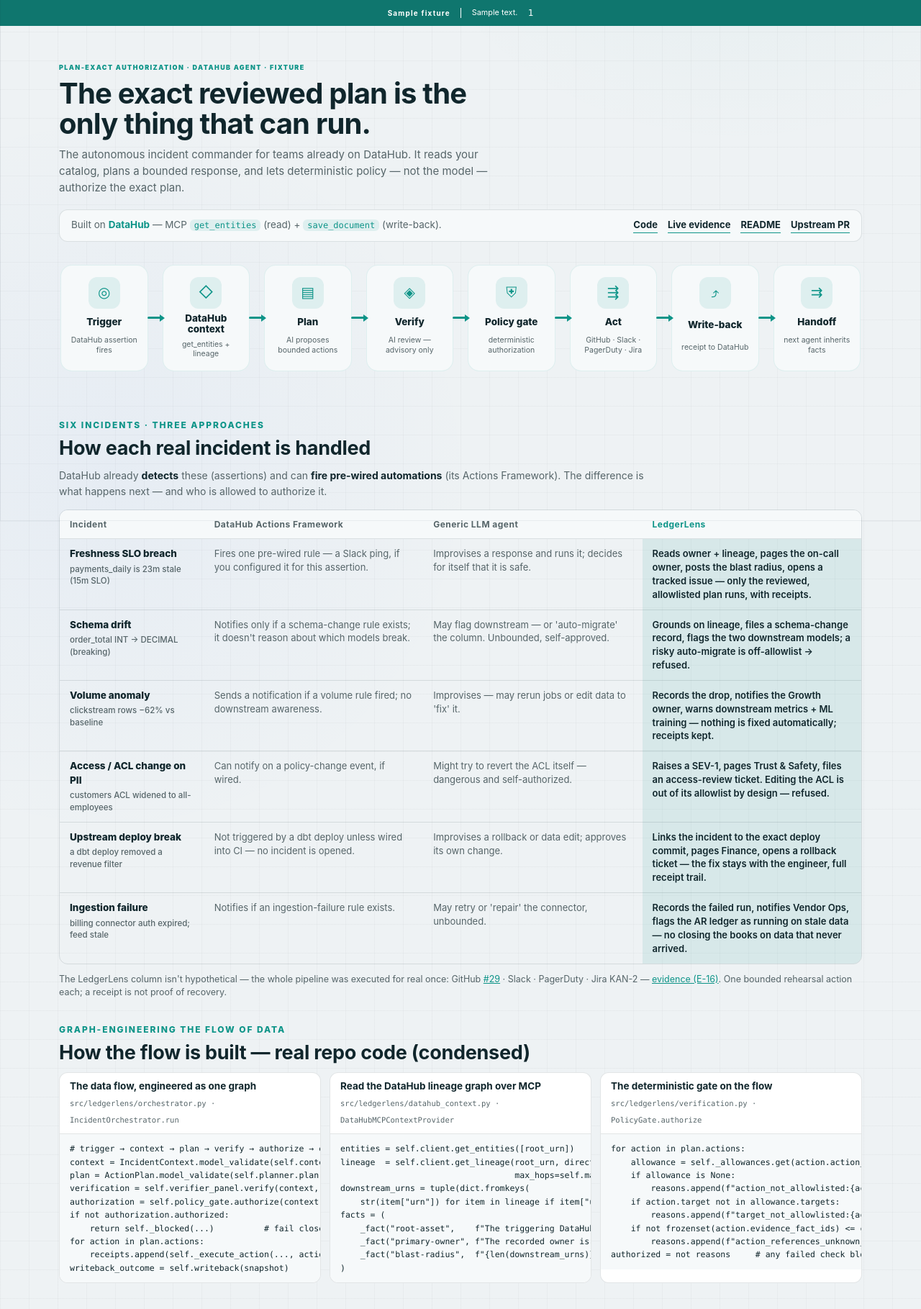
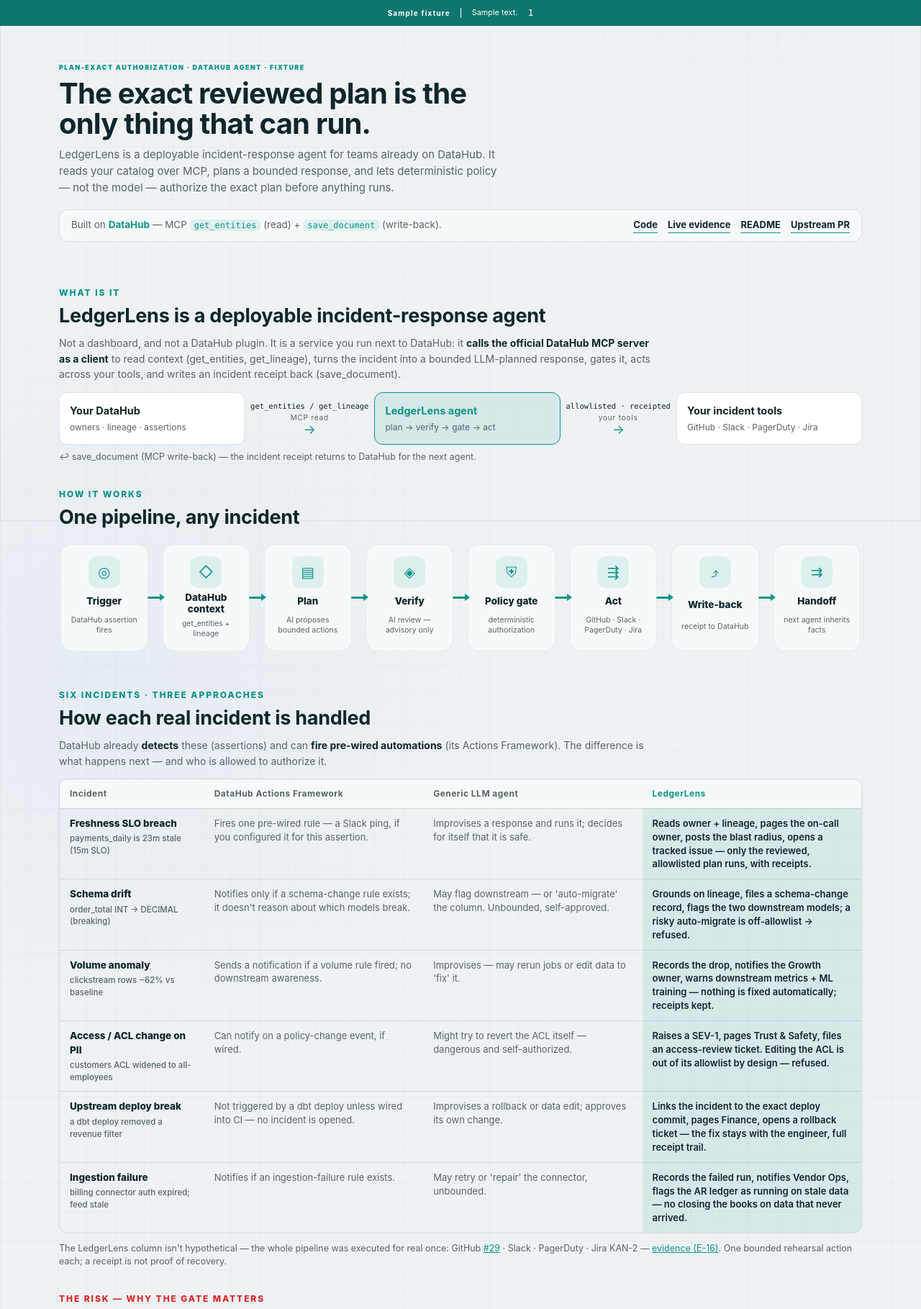
Before and after one commit to tomyimkc/ledgerlens, a FastAPI app: template src/ledgerlens/templates/incident_dashboard.html in a window 1280 px wide. Shown: the part 76-1895 px from the top of the page at 72% size. Run offline with FastAPI, Linux system fonts and the light colour scheme; the template is opened without the code that fills it: most values are stand-ins (such as "Sample title", 1, 10 or a date in 2020); some libraries are stand-ins or nearby versions.

Commit message:
feat(space): add "What is LedgerLens?" (system diagram) + "The risk" danger section (#57)
Two clarity additions to the product page:
- "What is it": names the product and states plainly that LedgerLens is a deployable
  incident-response agent — a CLIENT of the official DataHub MCP server (get_entities /
  get_lineage / save_document), not a dashboard, plugin, or MCP server. Includes a
  system diagram: Your DataHub → LedgerLens agent → your tools, with the MCP write-back.
- "The risk": four concrete danger scenarios of a self-authorizing generic agent
  (schema auto-migrate corrupting money, PII ACL self-revert, plan drift, wrong-target
  paging) — each with the consequence and how the deterministic gate refuses it.

Hero subline now leads with what the product is. UI-only; 14 dashboard tests, full
offline suite, consistency, and hosted-smoke pass.

Co-authored-by: Claude Opus 4.8 <noreply@anthropic.com>

```diff
--- a/src/ledgerlens/static/incident.css
+++ b/src/ledgerlens/static/incident.css
@@ -2426,3 +2426,31 @@ body.js .pnode.done .pnode-icon { color: var(--teal); }
   .cmp-table { font-size: 12px; }
   .cmp-table tbody th { width: auto; }
 }
+
+/* "What is it" system map */
+.sysmap { display: flex; align-items: stretch; gap: 8px; flex-wrap: wrap; margin: 8px 0 8px; }
+.sysbox { flex: 1 1 180px; border: 1px solid var(--line); border-radius: 12px; background: var(--surface); padding: 14px; display: grid; gap: 4px; align-content: start; }
+.sysbox strong { font-size: 14.5px; }
+.sysbox small { font-size: 12px; color: var(--muted); }
+.sysbox.us { border-color: var(--teal); background: var(--teal-dim); }
+.sysbox.us strong { color: var(--teal); }
+.sysarrow { display: grid; align-content: center; justify-items: center; gap: 1px; min-width: 116px; text-align: center; color: var(--muted); }
+.sysarrow-l { font-family: ui-monospace, SFMono-Regular, Menlo, monospace; font-size: 10.5px; color: var(--ink); }
+.sysarrow small { font-size: 10px; letter-spacing: 0.08em; }
+.sysarrow-h { color: var(--teal); font-size: 18px; line-height: 1; }
+.syswrite { margin: 6px 0 0; font-size: 12.5px; color: var(--muted); }
+
+/* "The risk" danger cards */
+.danger-eyebrow { color: var(--coral); }
+.danger-grid { display: grid; grid-template-columns: repeat(auto-fit, minmax(280px, 1fr)); gap: 12px; }
+.danger-card { border: 1px solid var(--line); border-left: 3px solid var(--coral); border-radius: 12px; background: var(--surface); padding: 14px; }
+.danger-tag { display: inline-block; font-size: 9.5px; letter-spacing: 0.1em; font-weight: 800; color: var(--coral); background: var(--coral-dim); padding: 2px 7px; border-radius: 999px; margin-bottom: 7px; }
+.danger-act strong { display: block; font-size: 14px; color: var(--ink); }
+.danger-conseq { margin: 8px 0; font-size: 13px; line-height: 1.5; color: var(--muted); }
+.danger-arrow { color: var(--coral); font-weight: 800; }
+.danger-fix { margin: 0; font-size: 13px; line-height: 1.5; color: var(--ink); border-top: 1px solid var(--line); padding-top: 8px; }
+.danger-fix b { color: var(--teal); }
+
+/* pipeline now rendered as a section */
+.pipe-wrap { overflow-x: auto; }
+@media (max-width: 720px) { .sysarrow-h { transform: rotate(90deg); } }
--- a/src/ledgerlens/static/incident.js
+++ b/src/ledgerlens/static/incident.js
@@ -45,14 +45,60 @@
     ["⇉", "Handoff", "next agent inherits facts"],
   ];
   const buildPipe = () => {
-    pipeEl.replaceChildren();
+    const pipe = h("div", { class: "pipe" });
     NODES.forEach(([icon, label, sub], i) => {
-      pipeEl.append(h("div", { class: "pnode done" },
+      pipe.append(h("div", { class: "pnode done" },
         h("span", { class: "pnode-icon", text: icon }),
         h("span", { class: "pnode-label", text: label }),
         h("small", { class: "pnode-sub", text: sub })));
-      if (i < NODES.length - 1) pipeEl.append(h("span", { class: "parrow filled" }, h("span", { class: "packet", "aria-hidden": "true" })));
+      if (i < NODES.length - 1) pipe.append(h("span", { class: "parrow filled" }, h("span", { class: "packet", "aria-hidden": "true" })));
     });
+    return h("section", { class: "sec" },
+      h("p", { class: "sec-eyebrow", text: "HOW IT WORKS" }),
+      h("h2", { class: "sec-title", text: "One pipeline, any incident" }),
+      h("div", { class: "pipe-wrap" }, pipe));
+  };
+
+  // ---- what is LedgerLens? -------------------------------------------------
+  const buildWhat = () => {
+    const box = (t, s, cls) => h("div", { class: "sysbox" + (cls ? " " + cls : "") }, h("strong", { text: t }), h("small", { text: s }));
+    const arrow = (label, sub) => h("div", { class: "sysarrow" },
+      h("span", { class: "sysarrow-l", text: label }), sub ? h("small", { text: sub }) : null,
+      h("span", { class: "sysarrow-h", "aria-hidden": "true", text: "→" }));
+    return h("section", { class: "sec" },
+      h("p", { class: "sec-eyebrow", text: "WHAT IS IT" }),
+      h("h2", { class: "sec-title", text: "LedgerLens is a deployable incident-response agent" }),
+      h("p", { class: "sec-note" }, "Not a dashboard, and not a DataHub plugin. It is a service you run next to DataHub: it ",
+        h("b", { text: "calls the official DataHub MCP server as a client" }), " to read context (get_entities, get_lineage), turns the incident into a bounded LLM-planned response, gates it, acts across your tools, and writes an incident receipt back (save_document)."),
+      h("div", { class: "sysmap" },
+        box("Your DataHub", "owners · lineage · assertions"),
+        arrow("get_entities / get_lineage", "MCP read"),
+        box("LedgerLens agent", "plan → verify → gate → act", "us"),
+        arrow("allowlisted · receipted", "your tools"),
+        box("Your incident tools", "GitHub · Slack · PagerDuty · Jira")),
+      h("p", { class: "syswrite" }, "↩ save_document (MCP write-back) — the incident receipt returns to DataHub for the next agent."));
+  };
+
+  // ---- the danger a self-authorizing agent creates -------------------------
+  const DANGERS = [
+    ["Auto-migrates the schema", "rewrites production order_total — every order silently rounds money.", "a data-mutation action isn't on the allowlist → refused. It files a change record instead."],
+    ["Reverts the PII ACL itself", "grants or strips access with no review — a security and privacy incident.", "ACL edits are off-allowlist by design → refused. It files an access review instead."],
+    ["Runs a plan that drifted after review", "a human approved plan A; the model executes plan B, so an unreviewed action runs.", "authorization is bound to the exact plan fingerprint → refused."],
+    ["Pages the wrong service / posts to #all-company", "hallucinated or injected targets create noise, false alarms, or a leak.", "only allowlisted targets execute → refused."],
+  ];
+  const buildDanger = () => {
+    const grid = h("div", { class: "danger-grid" });
+    for (const [act, consequence, refuse] of DANGERS) {
+      grid.append(h("article", { class: "danger-card" },
+        h("div", { class: "danger-act" }, h("span", { class: "danger-tag", text: "SELF-AUTHORIZING AGENT" }), h("strong", { text: "“" + act + "”" })),
+        h("p", { class: "danger-conseq" }, h("span", { class: "danger-arrow", text: "→ " }), consequence),
+        h("p", { class: "danger-fix" }, h("b", { text: "LedgerLens: " }), refuse)));
+    }
+    return h("section", { class: "sec" },
+      h("p", { class: "sec-eyebrow danger-eyebrow", text: "THE RISK — WHY THE GATE MATTERS" }),
+      h("h2", { class: "sec-title", text: "What a self-authorizing agent can do to an incident" }),
+      h("p", { class: "sec-note" }, "A generic LLM agent decides for itself whether its own response is safe — so a bad plan, a hallucinated target, or a prompt-injected incident payload can run unchecked. Each of these is exactly what the deterministic gate stops."),
+      grid);
   };
 
   // ---- six incidents, three approaches -------------------------------------
@@ -224,7 +270,7 @@
     const heroCopy = root.querySelector(".flow-hero > div");
     if (heroCopy && !heroCopy.querySelector(".hero-sub")) {
       heroCopy.append(h("p", { class: "hero-sub", text:
-        "The autonomous incident commander for teams already on DataHub. It reads your catalog, plans a bounded response, and lets deterministic policy — not the model — authorize the exact plan." }));
+        "LedgerLens is a deployable incident-response agent for teams already on DataHub. It reads your catalog over MCP, plans a bounded response, and lets deterministic policy — not the model — authorize the exact plan before anything runs." }));
     }
   };
 
@@ -233,9 +279,9 @@
     decorateHero();
     timelineEl?.replaceChildren();
     hintEl?.replaceChildren();
+    pipeEl.closest(".pipe-sticky")?.remove(); // the pipeline now lives inside the sections
     detailEl.replaceChildren(h("div", { class: "logloading" }, h("span", { class: "sv-spinner", "aria-hidden": "true" }), GATE));
-    buildPipe();
-    detailEl.replaceChildren(buildComparison(), buildCode(), buildAdoption());
+    detailEl.replaceChildren(buildWhat(), buildPipe(), buildComparison(), buildDanger(), buildCode(), buildAdoption());
     buildProof();
   };
 
```
